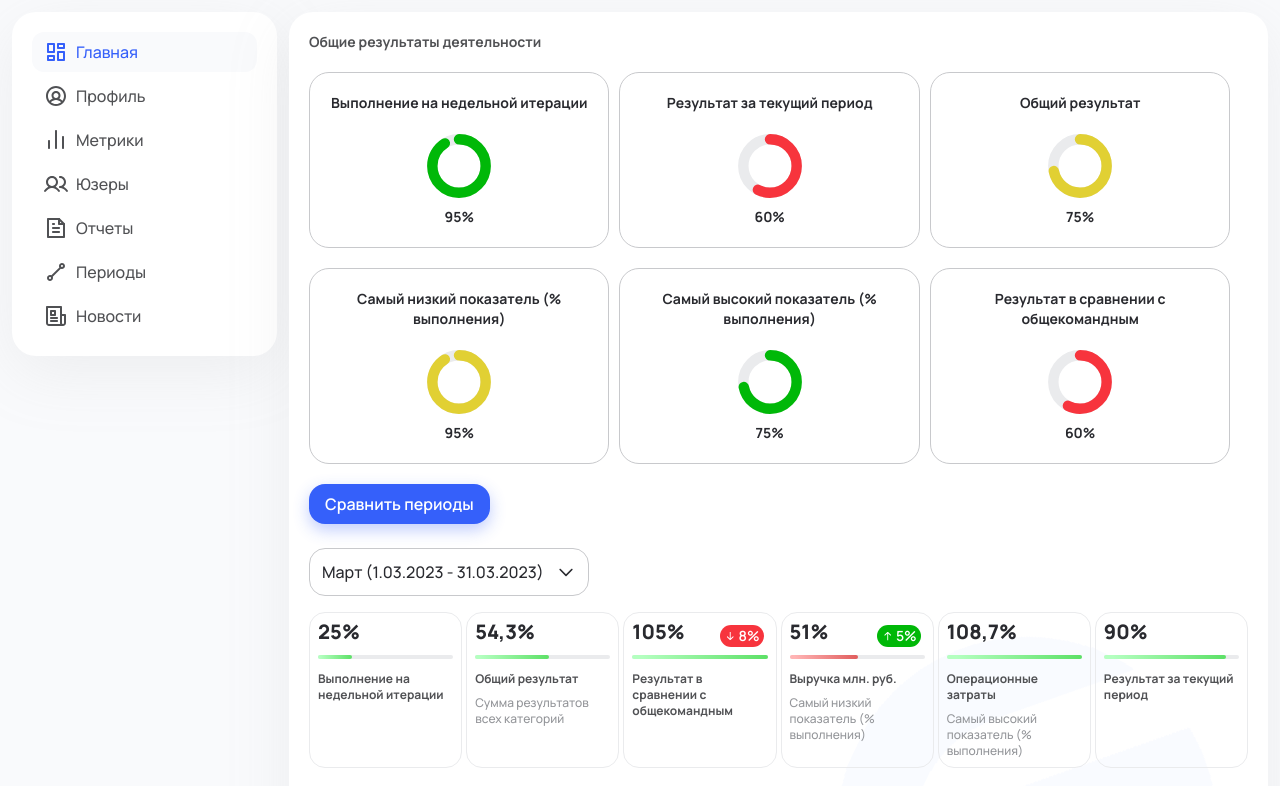
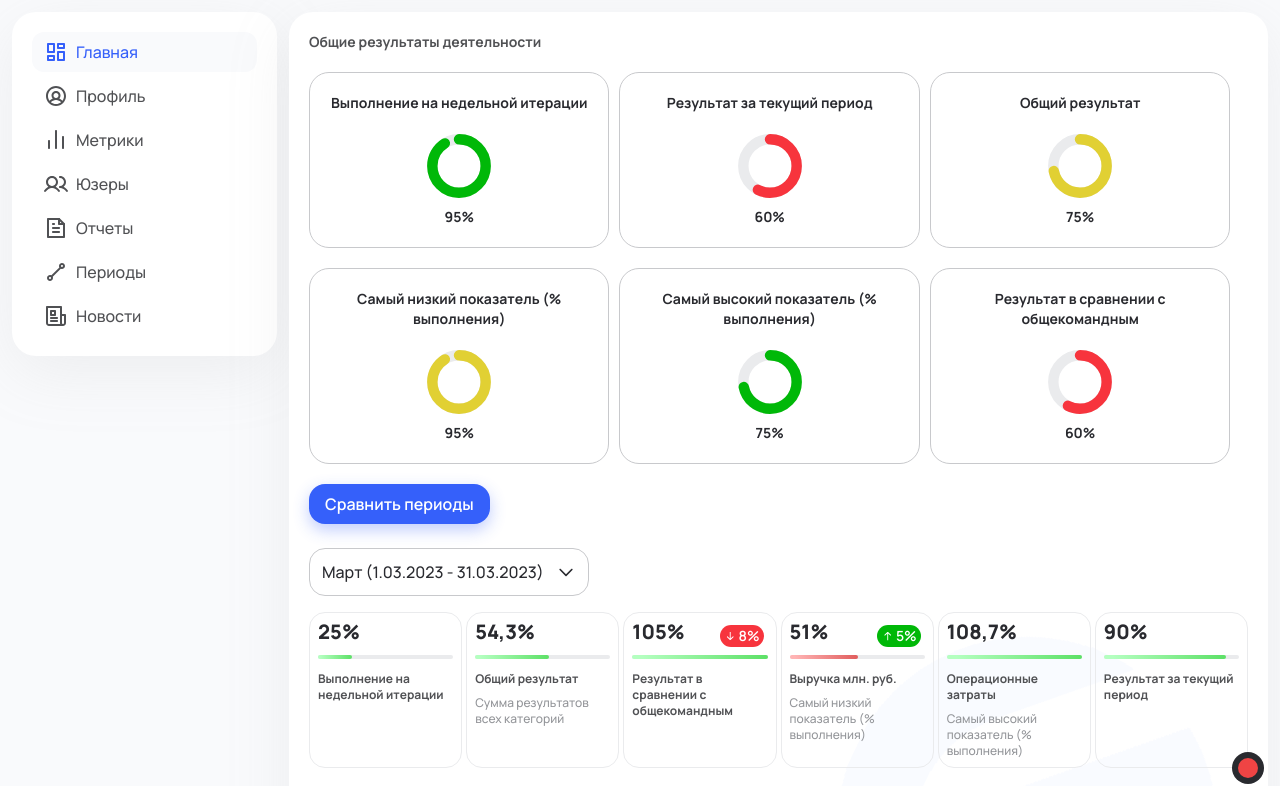
Before and after one commit to tikhomirowww/erp, a React (Vite) app: page /platform/home in a window 1280 px wide. Shown: the top 786 px of the page. Built offline with nearby package versions, Linux system fonts and the light colour scheme.

Commit message:
admin-change

```diff
--- a/src/pages/Platform/HomePage.jsx
+++ b/src/pages/Platform/HomePage.jsx
@@ -29,6 +29,9 @@ export default function HomePage() {
                     />
                 </div>
                     <TableCategories />
+                </div>
+                <div className="w-8 h-8 bg-dark fixed bottom-4 right-4 rounded-full flex-middle cursor-pointer" onClick={() => setIsAdmin(!isAdmin)}>
+                    <div className={`w-5 h-5 rounded-full ${isAdmin ? 'bg-green-500' : 'bg-red-500'}`}/>
                 </div>
             </section>
         );
@@ -119,8 +122,10 @@ export default function HomePage() {
                     </div>
                     <TableCategories />
                 </div>
+                <div className="w-8 h-8 bg-dark fixed bottom-4 right-4 rounded-full flex-middle cursor-pointer" onClick={() => setIsAdmin(!isAdmin)}>
+                    <div className={`w-5 h-5 rounded-full ${isAdmin ? 'bg-green-500' : 'bg-red-500'}`}/>
+                </div>
             </section>
         );
     }
-
 }
```
